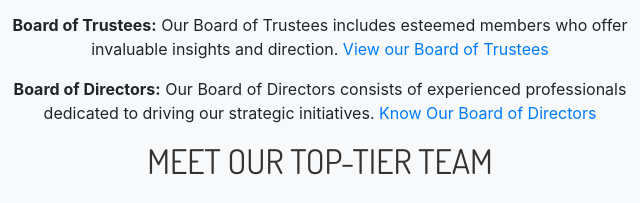
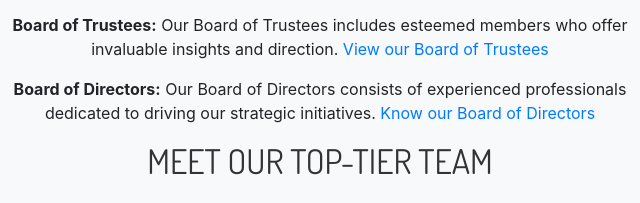
Before and after one commit to adsict25/ADS-WEB-25, a plain HTML site: page about.html in a window 1280 px wide. Shown: the part 2561-2764 px from the top of the page, 320-960 px from the left. Drawn offline with nearby package versions, Linux system fonts and the light colour scheme; some packages are replaced by stand-ins of ours; no server answers.

Commit message:
Update about.html

```diff
--- a/about.html
+++ b/about.html
@@ -797,7 +797,7 @@
                     <h2 class="mb-4">Our Leadership</h2>
                     <p>Our leadership team comprises distinguished individuals who provide strategic guidance and oversight, ensuring that ADS Nyanza remains true to its mission and values.</p>
                     <p><strong>Board of Trustees:</strong> Our Board of Trustees includes esteemed members who offer invaluable insights and direction. <a href="trustees_ads.html">View our Board of Trustees</a></p>
-                    <p><strong>Board of Directors:</strong> Our Board of Directors consists of experienced professionals dedicated to driving our strategic initiatives. <a href="directors_ads.html">Know Our Board of Directors</a></p>
+                    <p><strong>Board of Directors:</strong> Our Board of Directors consists of experienced professionals dedicated to driving our strategic initiatives. <a href="directors_ads.html">Know our Board of Directors</a></p>
                     <h2 class="mb-4">Meet Our Top-Tier Team</h2>
                     <p>At ADS Nyanza, our top-tier team of professionals brings diverse expertise and a shared passion for empowering communities and driving sustainable development across the region.</p>
                 </div>
```
